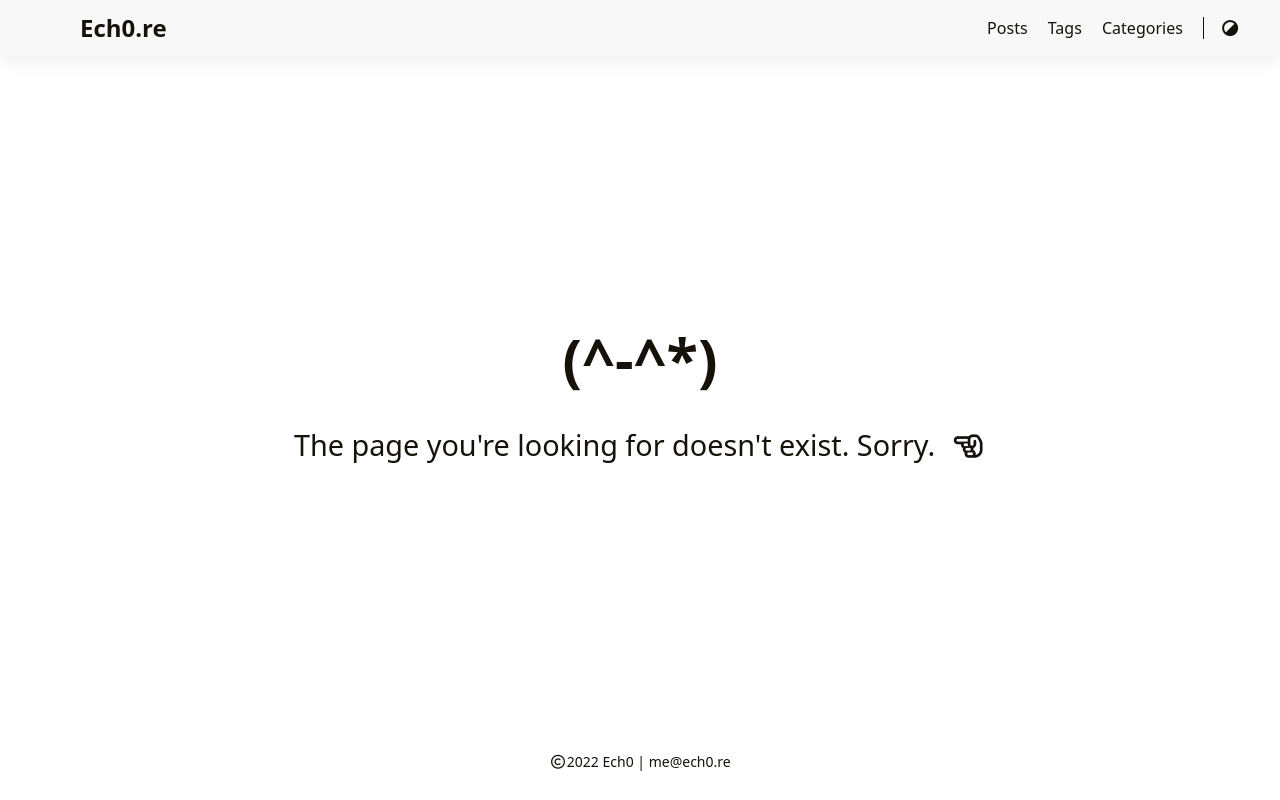
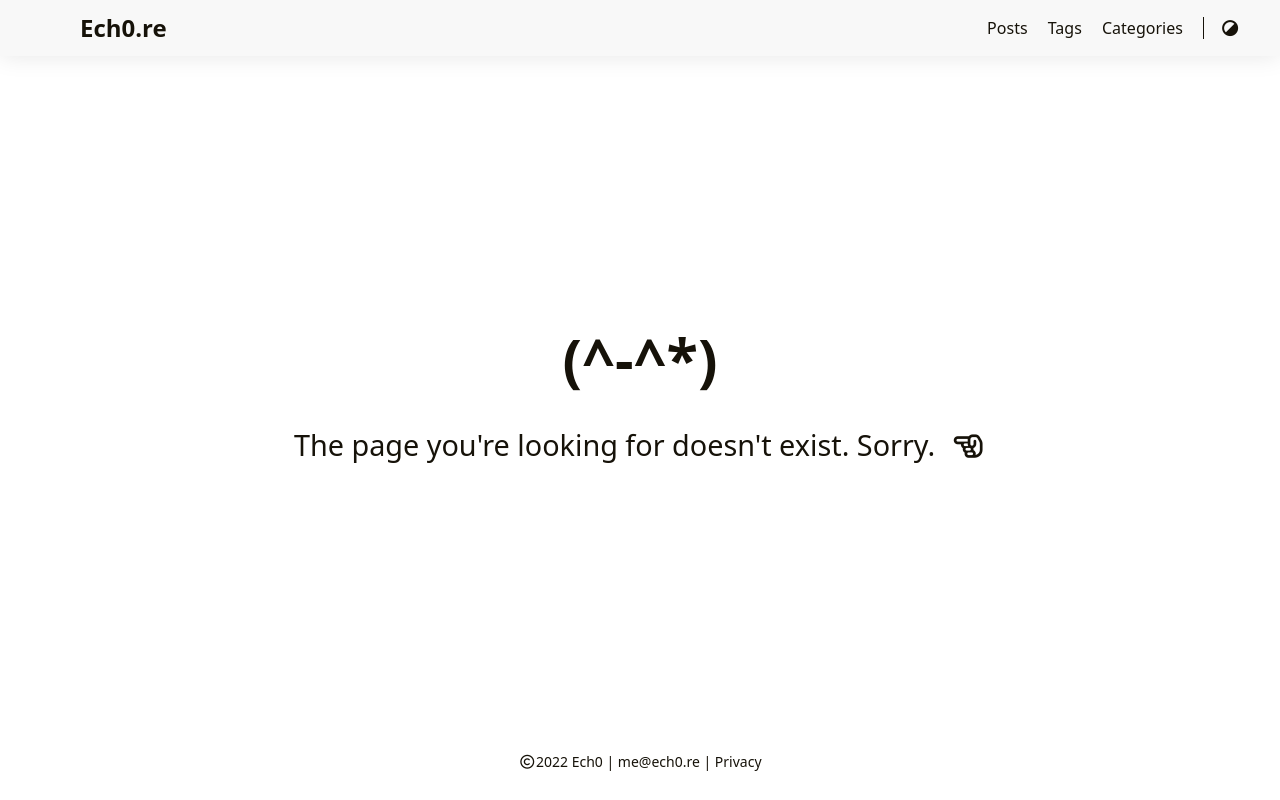
Before and after one commit to ech0re/ech0re.github.io, a plain HTML site: page 404.html in a window 1280 px wide. Drawn offline with nearby package versions, Linux system fonts and the light colour scheme; some packages are replaced by stand-ins of ours.

Commit message:
Added privacy page reference in footer

```diff
--- a/404.html
+++ b/404.html
@@ -60,7 +60,7 @@
         })();
     </script></div>
             </main><footer class="footer">
-        <div class="footer-container"><div class="footer-line" itemscope itemtype="http://schema.org/CreativeWork"><i class="far fa-copyright fa-fw" aria-hidden="true"></i><span itemprop="copyrightYear">2022</span><span class="author" itemprop="copyrightHolder">&nbsp;<a href="https://www.ech0.re" target="_blank">Ech0</a></span>&nbsp;|&nbsp;<span class="license">me@ech0.re</span></div>
+        <div class="footer-container"><div class="footer-line" itemscope itemtype="http://schema.org/CreativeWork"><i class="far fa-copyright fa-fw" aria-hidden="true"></i><span itemprop="copyrightYear">2022</span><span class="author" itemprop="copyrightHolder">&nbsp;<a href="https://www.ech0.re" target="_blank">Ech0</a></span>&nbsp;|&nbsp;<span class="license">me@ech0.re | <a href='/privacy/'>Privacy</a></span></div>
         </div>
     </footer></div>
 
```
Also changed, not shown: categories/index.html (+1 -1 lines), categories/linux-kernel/index.html (+1 -1 lines), categories/packer/index.html (+1 -1 lines), index.html (+1 -1 lines), posts/index.html (+1 -1 lines), posts/kernel-module-development/index.html (+1 -1 lines), posts/kernel-syscall-development/index.html (+1 -1 lines), posts/packing-resources/index.html (+1 -1 lines), privacy/index.html (+1 -1 lines), tags/development/index.html (+1 -1 lines), tags/dropper/index.html (+1 -1 lines), tags/index.html (+1 -1 lines), tags/kernel-land/index.html (+1 -1 lines), tags/linux/index.html (+1 -1 lines), 4 more files.
